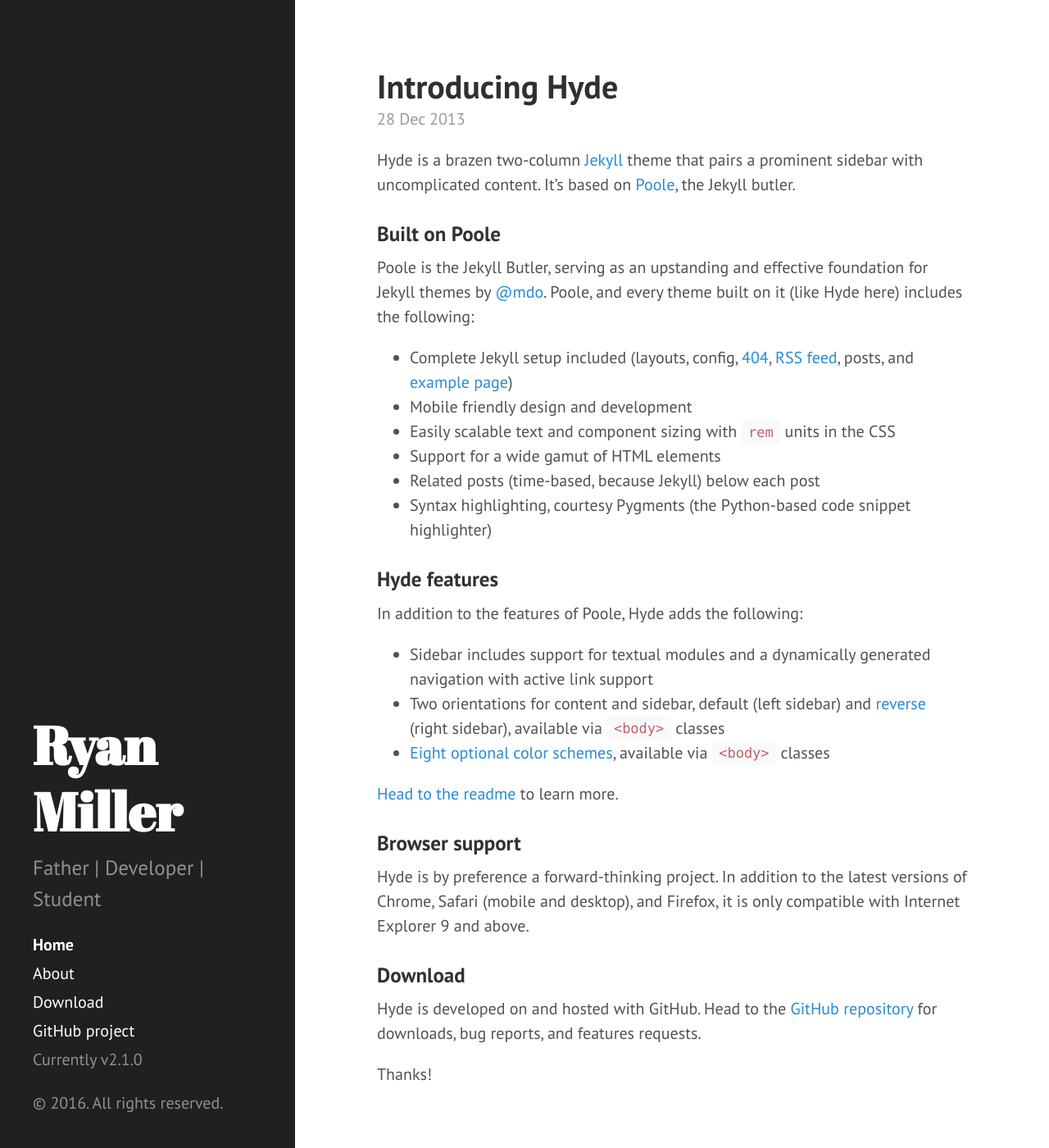
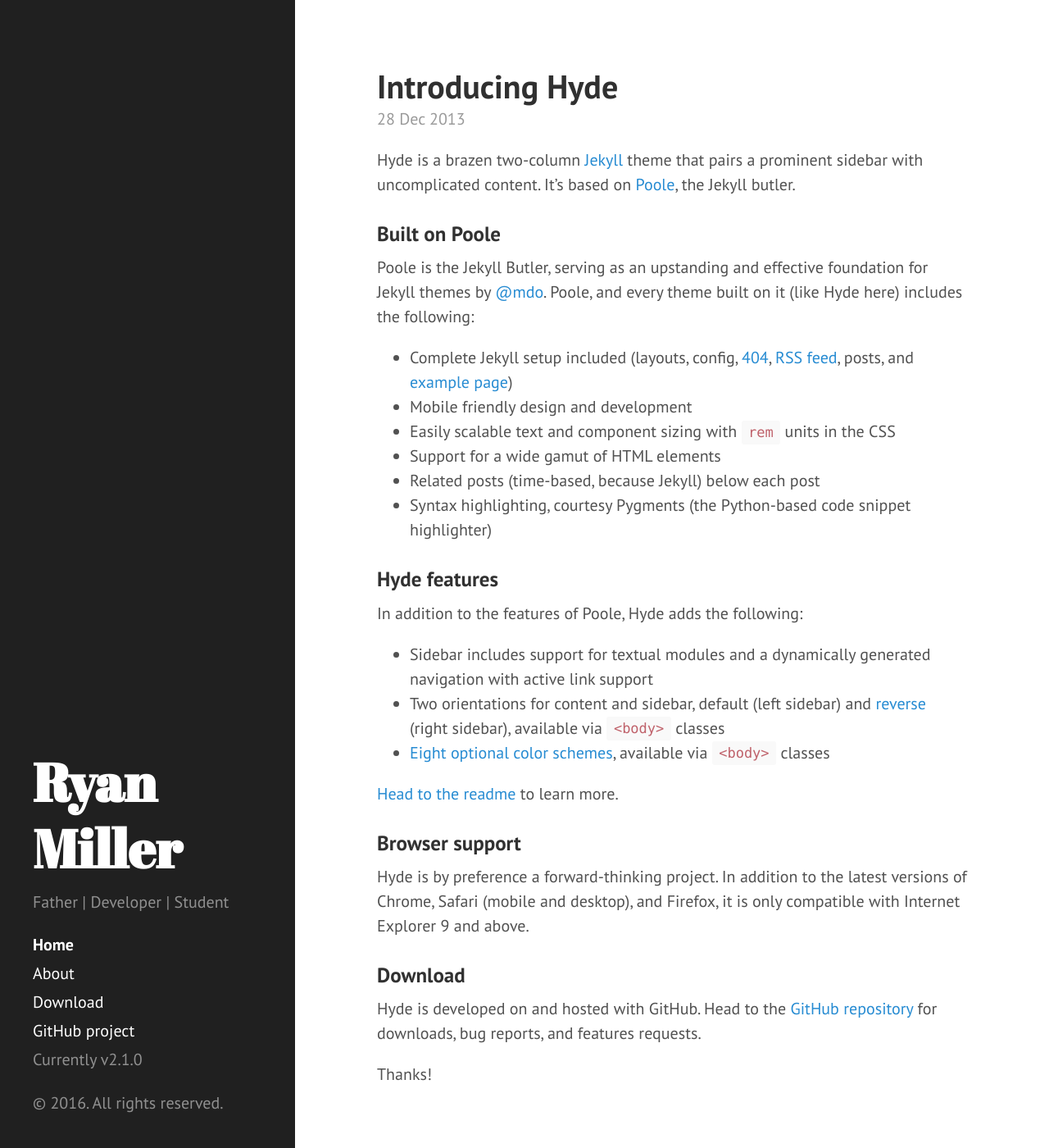
Before and after one commit to ryanmiller810/ryanmiller810.github.io, a Jekyll site: the page built from index.html, in a window 1280 px wide and 1400 px high. Shown: the whole window at 82% size. Built offline with Jekyll 4.4.1, drawn with Linux system fonts in a browser that asks for light colours; Markdown is read by kramdown in place of the engine named in the settings; the list of posts is cut into pages by our own code.

Commit message:
.lead font size to 1.00 from 1.25

```diff
--- a/public/css/poole.css
+++ b/public/css/poole.css
@@ -259,7 +259,7 @@
  */
 
 .lead {
-  font-size: 1.25rem;
+  font-size: 1.00rem;
   font-weight: 300;
 }
 
```
